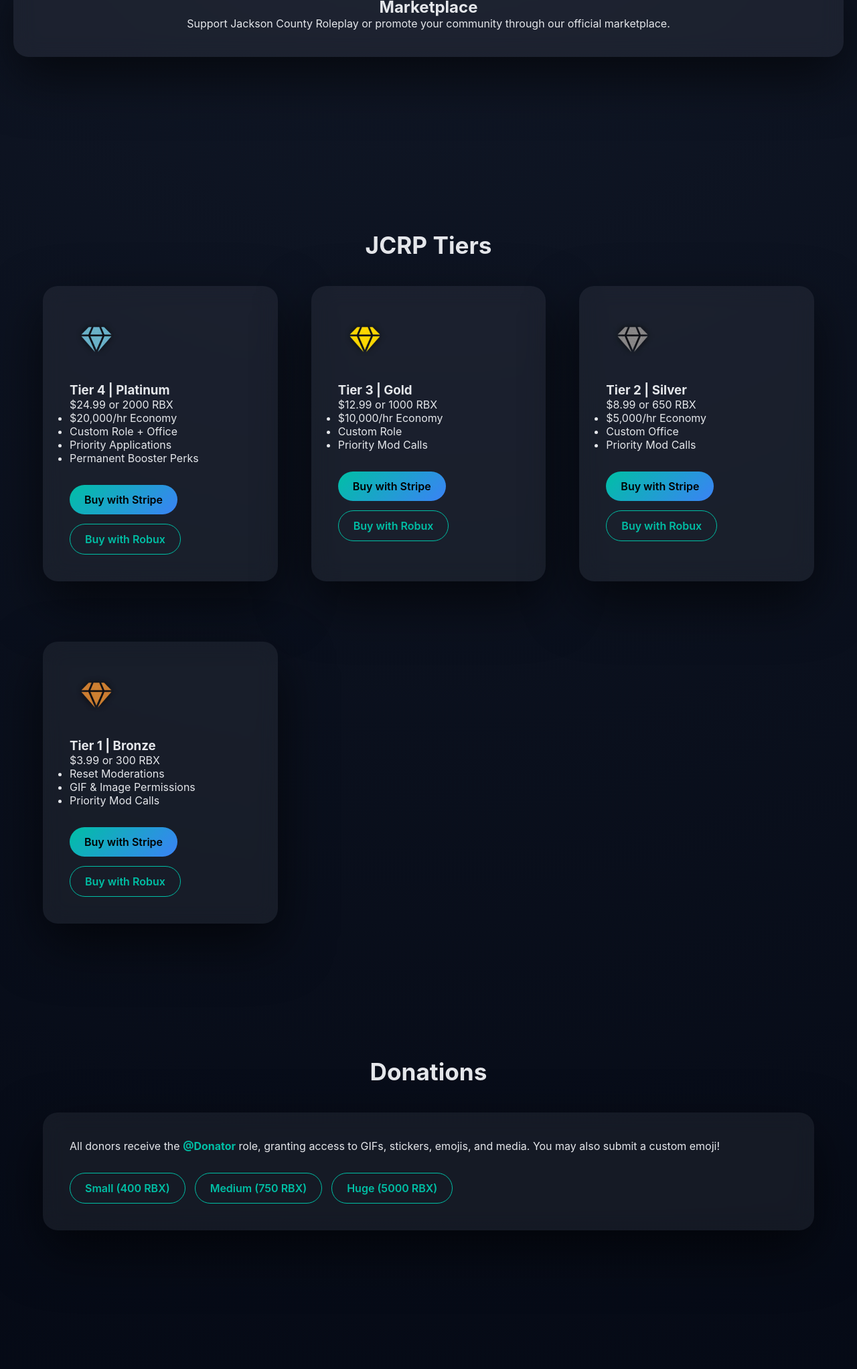
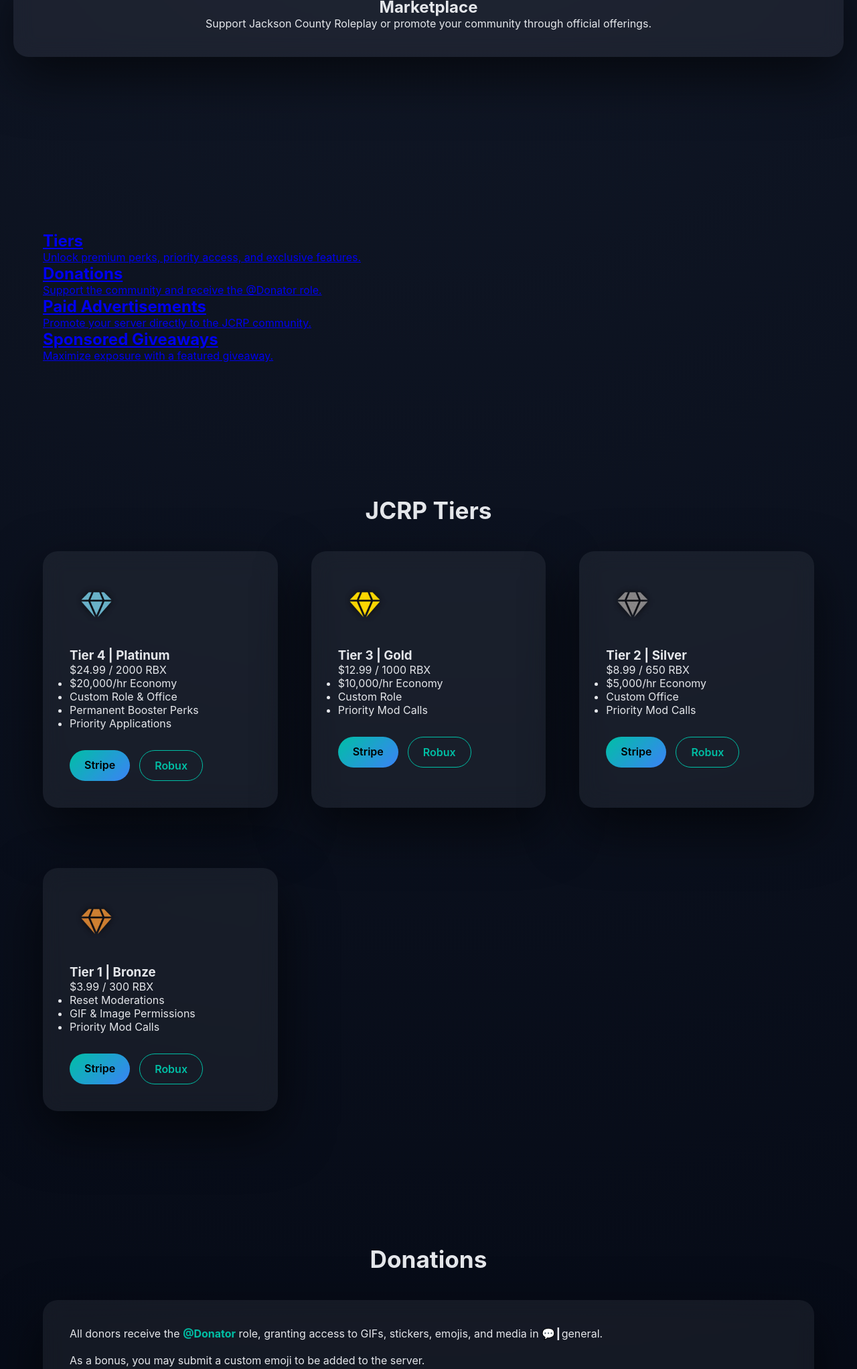
Before and after one commit to SPOONFAM/jcrpsite1, a plain HTML site: page marketplace.html in a window 1280 px wide. Shown: the part 406-2450 px from the top of the page at 67% size. Drawn offline with Linux system fonts and the light colour scheme.

Commit message:
Update marketplace.html

```diff
--- a/marketplace.html
+++ b/marketplace.html
@@ -20,18 +20,7 @@
       <a href="index.html">Home</a>
       <a href="rules.html">Rules</a>
       <a href="departments.html">Departments</a>
-
-      <div class="nav-dropdown">
-        <button class="dropdown-toggle">
-          Marketplace <span class="caret">▾</span>
-        </button>
-        <div class="dropdown-menu">
-          <a href="#tiers">Tiers</a>
-          <a href="#donations">Donations</a>
-          <a href="#paid-ads">Paid Advertisements</a>
-          <a href="#sponsored-giveaways">Sponsored Giveaways</a>
-        </div>
-      </div>
+      <a class="active" href="marketplace.html">Marketplace</a>
     </nav>
   </div>
 </header>
@@ -41,153 +30,167 @@
   <div class="hero-center">
     <div class="card hero-card">
       <h1>Marketplace</h1>
-      <p>Support Jackson County Roleplay or promote your community through our official marketplace.</p>
+      <p>Support Jackson County Roleplay or promote your community through official offerings.</p>
     </div>
   </div>
 </section>
 
-<!-- TIERS -->
+<!-- MARKETPLACE PANELS -->
+<section class="container section">
+  <div class="marketplace-panels">
+
+    <a href="#tiers" class="market-panel">
+      <h2>Tiers</h2>
+      <p>Unlock premium perks, priority access, and exclusive features.</p>
+    </a>
+
+    <a href="#donations" class="market-panel">
+      <h2>Donations</h2>
+      <p>Support the community and receive the @Donator role.</p>
+    </a>
+
+    <a href="#paid-ads" class="market-panel">
+      <h2>Paid Advertisements</h2>
+      <p>Promote your server directly to the JCRP community.</p>
+    </a>
+
+    <a href="#sponsored-giveaways" class="market-panel">
+      <h2>Sponsored Giveaways</h2>
+      <p>Maximize exposure with a featured giveaway.</p>
+    </a>
+
+  </div>
+</section>
+
+<!-- ================= TIERS ================= -->
 <section id="tiers" class="container section">
   <h2 class="section-title">JCRP Tiers</h2>
 
   <div class="card-grid">
 
-    <!-- Tier 4 -->
+    <!-- PLATINUM -->
     <div class="card tier-card platinum">
       <img src="assets/images/plat.png">
       <h3>Tier 4 | Platinum</h3>
-      <p class="price">$24.99 or 2000 RBX</p>
+      <p class="price">$24.99 / 2000 RBX</p>
       <ul>
         <li>$20,000/hr Economy</li>
-        <li>Custom Role + Office</li>
+        <li>Custom Role & Office</li>
+        <li>Permanent Booster Perks</li>
         <li>Priority Applications</li>
-        <li>Permanent Booster Perks</li>
       </ul>
       <div class="button-group">
-        <a class="btn primary" href="https://buy.stripe.com/6oU9AT6PC7bib0Rdn8cjS04" target="_blank">Buy with Stripe</a>
-        <a class="btn secondary" href="https://www.roblox.com/catalog/98614479625198/" target="_blank">Buy with Robux</a>
+        <a class="btn primary" href="https://buy.stripe.com/6oU9AT6PC7bib0Rdn8cjS04" target="_blank">Stripe</a>
+        <a class="btn secondary" href="https://www.roblox.com/catalog/98614479625198/" target="_blank">Robux</a>
       </div>
     </div>
 
-    <!-- Tier 3 -->
+    <!-- GOLD -->
     <div class="card tier-card gold">
       <img src="assets/images/gold.png">
       <h3>Tier 3 | Gold</h3>
-      <p class="price">$12.99 or 1000 RBX</p>
+      <p class="price">$12.99 / 1000 RBX</p>
       <ul>
         <li>$10,000/hr Economy</li>
         <li>Custom Role</li>
         <li>Priority Mod Calls</li>
       </ul>
       <div class="button-group">
-        <a class="btn primary" href="https://buy.stripe.com/aFa7sLc9W9jqed3erccjS03" target="_blank">Buy with Stripe</a>
-        <a class="btn secondary" href="https://www.roblox.com/catalog/111934994233463/" target="_blank">Buy with Robux</a>
+        <a class="btn primary" href="https://buy.stripe.com/aFa7sLc9W9jqed3erccjS03" target="_blank">Stripe</a>
+        <a class="btn secondary" href="https://www.roblox.com/catalog/111934994233463/" target="_blank">Robux</a>
       </div>
     </div>
 
-    <!-- Tier 2 -->
+    <!-- SILVER -->
     <div class="card tier-card silver">
       <img src="assets/images/silver.png">
       <h3>Tier 2 | Silver</h3>
-      <p class="price">$8.99 or 650 RBX</p>
+      <p class="price">$8.99 / 650 RBX</p>
       <ul>
         <li>$5,000/hr Economy</li>
         <li>Custom Office</li>
         <li>Priority Mod Calls</li>
       </ul>
       <div class="button-group">
-        <a class="btn primary" href="https://buy.stripe.com/28EbJ12zm0MU5Gx5UGcjS02" target="_blank">Buy with Stripe</a>
-        <a class="btn secondary" href="https://www.roblox.com/catalog/83048806537101/" target="_blank">Buy with Robux</a>
+        <a class="btn primary" href="https://buy.stripe.com/28EbJ12zm0MU5Gx5UGcjS02" target="_blank">Stripe</a>
+        <a class="btn secondary" href="https://www.roblox.com/catalog/83048806537101/" target="_blank">Robux</a>
       </div>
     </div>
 
-    <!-- Tier 1 -->
+    <!-- BRONZE -->
     <div class="card tier-card bronze">
       <img src="assets/images/bronze.png">
       <h3>Tier 1 | Bronze</h3>
-      <p class="price">$3.99 or 300 RBX</p>
+      <p class="price">$3.99 / 300 RBX</p>
       <ul>
         <li>Reset Moderations</li>
         <li>GIF & Image Permissions</li>
         <li>Priority Mod Calls</li>
       </ul>
       <div class="button-group">
-        <a class="btn primary" href="https://buy.stripe.com/cNieVd8XKeDKglbbf0cjS01" target="_blank">Buy with Stripe</a>
-        <a class="btn secondary" href="https://www.roblox.com/catalog/140013985891370/" target="_blank">Buy with Robux</a>
+        <a class="btn primary" href="https://buy.stripe.com/cNieVd8XKeDKglbbf0cjS01" target="_blank">Stripe</a>
+        <a class="btn secondary" href="https://www.roblox.com/catalog/140013985891370/" target="_blank">Robux</a>
       </div>
     </div>
 
   </div>
 </section>
 
-<!-- DONATIONS -->
+<!-- ================= DONATIONS ================= -->
 <section id="donations" class="container section">
   <h2 class="section-title">Donations</h2>
 
   <div class="card">
     <p>
       All donors receive the <span class="donator">@Donator</span> role, granting access to GIFs,
-      stickers, emojis, and media. You may also submit a custom emoji!
+      stickers, emojis, and media in 💬┃general.
+      <br><br>
+      As a bonus, you may submit a custom emoji to be added to the server.
     </p>
 
     <script async src="https://js.stripe.com/v3/buy-button.js"></script>
-    <stripe-buy-button buy-button-id="buy_btn_1RZD1SFkwZQ3tDxncXeac0hw"
+    <stripe-buy-button
+      buy-button-id="buy_btn_1RZD1SFkwZQ3tDxncXeac0hw"
       publishable-key="pk_live_51RSpcuFkwZQ3tDxnN1gF6RUlZW2jMfUBHHAtICssBv6GgowUwEVBnkMJnE9xfTfDvbXQqHez0OBOSl5hmiVyUI3D009FIeKTkF">
     </stripe-buy-button>
 
     <div class="button-group">
-      <a class="btn secondary" href="https://www.roblox.com/catalog/91915072034860/" target="_blank">Small (400 RBX)</a>
-      <a class="btn secondary" href="https://www.roblox.com/catalog/81731416816460/" target="_blank">Medium (750 RBX)</a>
-      <a class="btn secondary" href="https://www.roblox.com/catalog/136767121772862/" target="_blank">Huge (5000 RBX)</a>
+      <a class="btn secondary" href="https://www.roblox.com/catalog/91915072034860/" target="_blank">400 RBX</a>
+      <a class="btn secondary" href="https://www.roblox.com/catalog/81731416816460/" target="_blank">750 RBX</a>
+      <a class="btn secondary" href="https://www.roblox.com/catalog/136767121772862/" target="_blank">5000 RBX</a>
     </div>
   </div>
 </section>
 
-<!-- PAID ADS -->
+<!-- ================= PAID ADS ================= -->
 <section id="paid-ads" class="container section">
   <h2 class="section-title">Paid Advertisements</h2>
 
   <script async src="https://js.stripe.com/v3/pricing-table.js"></script>
-  <stripe-pricing-table pricing-table-id="prctbl_1RUhpAFkwZQ3tDxnz58SwChw"
+  <stripe-pricing-table
+    pricing-table-id="prctbl_1RUhpAFkwZQ3tDxnz58SwChw"
     publishable-key="pk_live_51RSpcuFkwZQ3tDxnN1gF6RUlZW2jMfUBHHAtICssBv6GgowUwEVBnkMJnE9xfTfDvbXQqHez0OBOSl5hmiVyUI3D009FIeKTkF">
   </stripe-pricing-table>
-
-  <div class="button-group">
-    <a class="btn secondary" href="https://roblox.com/developer-product/7652828402/product/3280665377" target="_blank">Paid Ads Ping</a>
-    <a class="btn secondary" href="https://roblox.com/developer-product/7652828402/product/3280667707" target="_blank">Here Ping</a>
-    <a class="btn secondary" href="https://roblox.com/developer-product/7652828402/product/3280666730" target="_blank">Everyone Ping</a>
-  </div>
 </section>
 
-<!-- SPONSORED GIVEAWAYS -->
+<!-- ================= GIVEAWAYS ================= -->
 <section id="sponsored-giveaways" class="container section">
   <h2 class="section-title">Sponsored Giveaways</h2>
 
+  <p class="center-text">
+    Sponsored giveaways offer maximum visibility and include paid pings.
+  </p>
+
   <script async src="https://js.stripe.com/v3/pricing-table.js"></script>
-  <stripe-pricing-table pricing-table-id="prctbl_1RZHuDFkwZQ3tDxntz0N3Dry"
+  <stripe-pricing-table
+    pricing-table-id="prctbl_1RZHuDFkwZQ3tDxntz0N3Dry"
     publishable-key="pk_live_51RSpcuFkwZQ3tDxnN1gF6RUlZW2jMfUBHHAtICssBv6GgowUwEVBnkMJnE9xfTfDvbXQqHez0OBOSl5hmiVyUI3D009FIeKTkF">
   </stripe-pricing-table>
-
-  <div class="button-group">
-    <a class="btn secondary" href="https://roblox.com/developer-product/7652828402/product/3280663744" target="_blank">Everyone Ping</a>
-    <a class="btn secondary" href="https://roblox.com/developer-product/7652828402/product/3280667707" target="_blank">Here Ping</a>
-  </div>
 </section>
 
 <footer>
   © 2025 Jackson County Roleplay
 </footer>
 
-<!-- DROPDOWN JS -->
-<script>
-  document.querySelector('.dropdown-toggle').addEventListener('click', e => {
-    e.stopPropagation();
-    document.querySelector('.nav-dropdown').classList.toggle('open');
-  });
-  document.addEventListener('click', () => {
-    document.querySelector('.nav-dropdown').classList.remove('open');
-  });
-</script>
-
 </body>
 </html>
```
